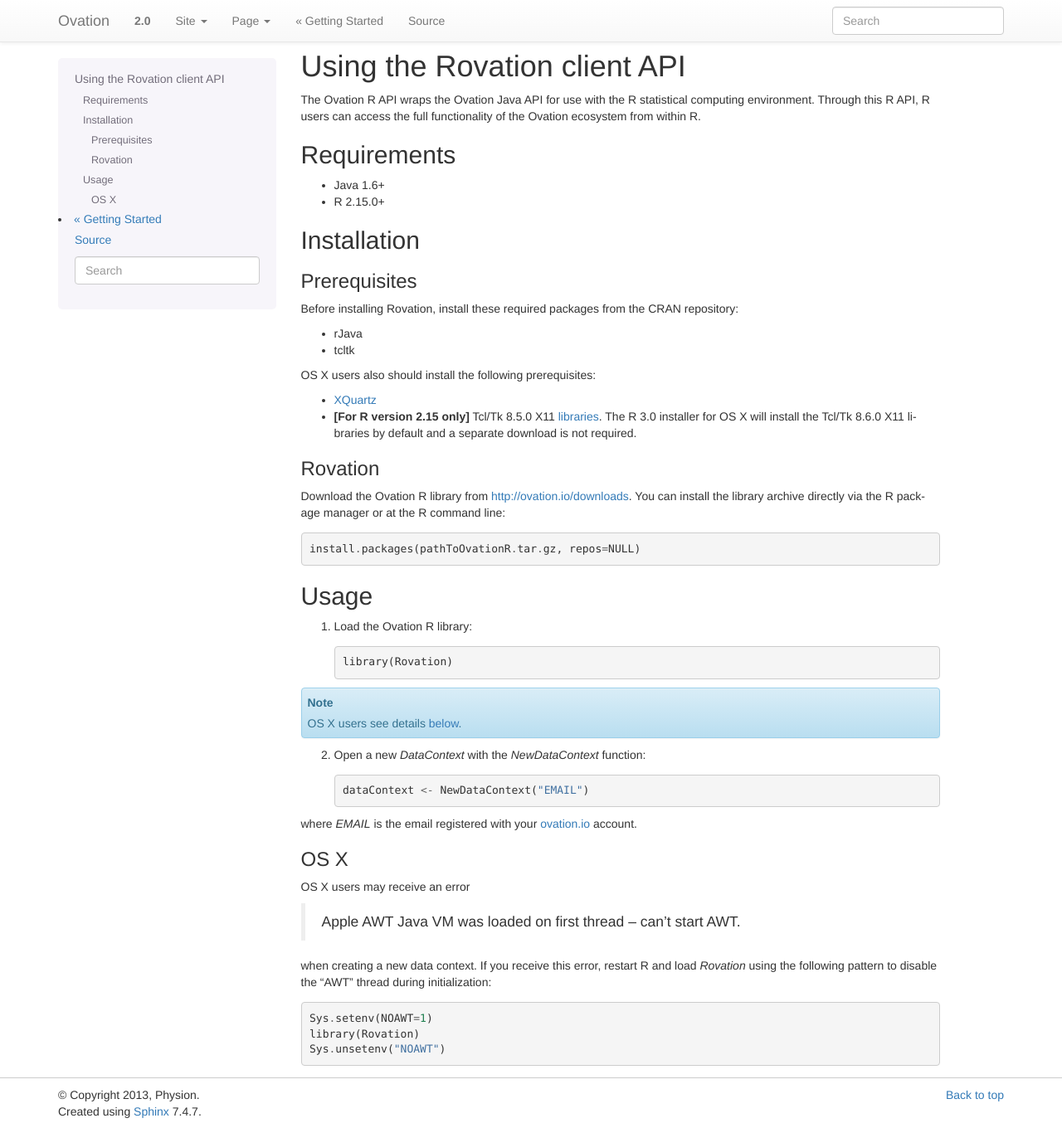
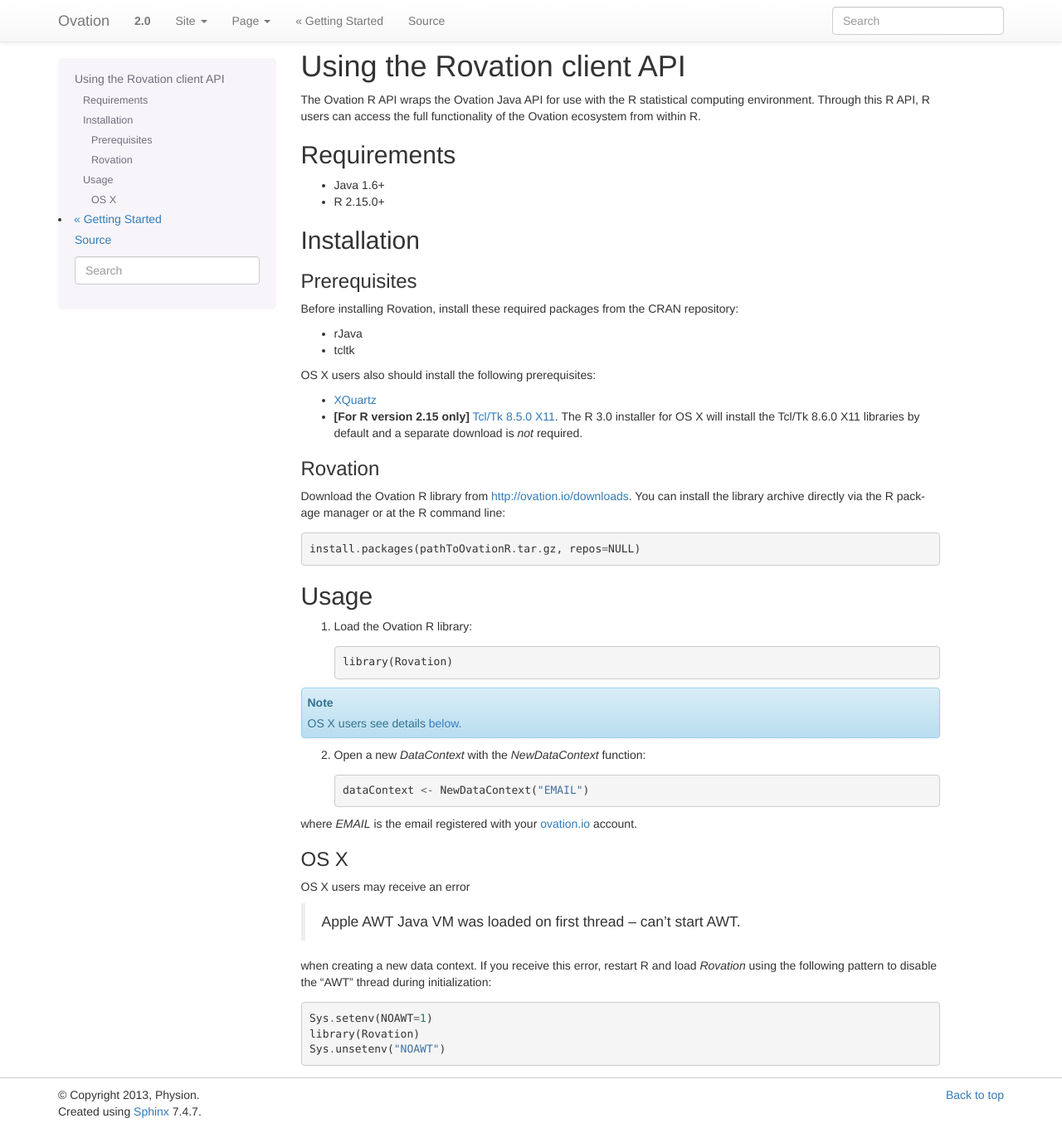
Before and after one commit to physion/ovation-docs, a Sphinx documentation site: the page built from source/using_rovation.rst, in a window 1280 px wide and 1360 px high. Shown: the whole window at 83% size. Built offline with Sphinx 7.4.7, drawn with Linux system fonts in a browser that asks for light colours.

Commit message:
More OS X prereqs cleanup

```diff
--- a/source/using_rovation.rst
+++ b/source/using_rovation.rst
@@ -24,7 +24,7 @@
 OS X users also should install the following prerequisites:
 
 * `XQuartz <http://xquartz.macosforge.org/landing/>`_
-* **[For R version 2.15 only]** Tcl/Tk 8.5.0 X11 `libraries <http://cran.r-project.org/bin/macosx/tools/>`_. The R 3.0 installer for OS X will install the Tcl/Tk 8.6.0 X11 libraries by default and a separate download is not required.
+* **[For R version 2.15 only]** `Tcl/Tk 8.5.0 X11  <http://cran.r-project.org/bin/macosx/tools/>`_. The R 3.0 installer for OS X will install the Tcl/Tk 8.6.0 X11 libraries by default and a separate download is *not* required.
 
 Rovation
 --------
```
